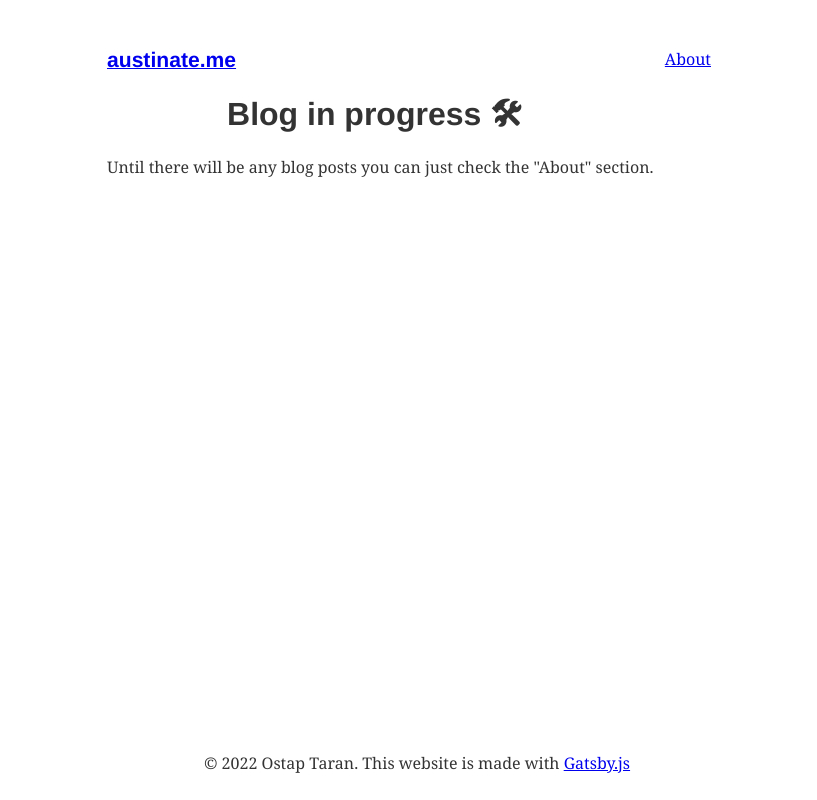
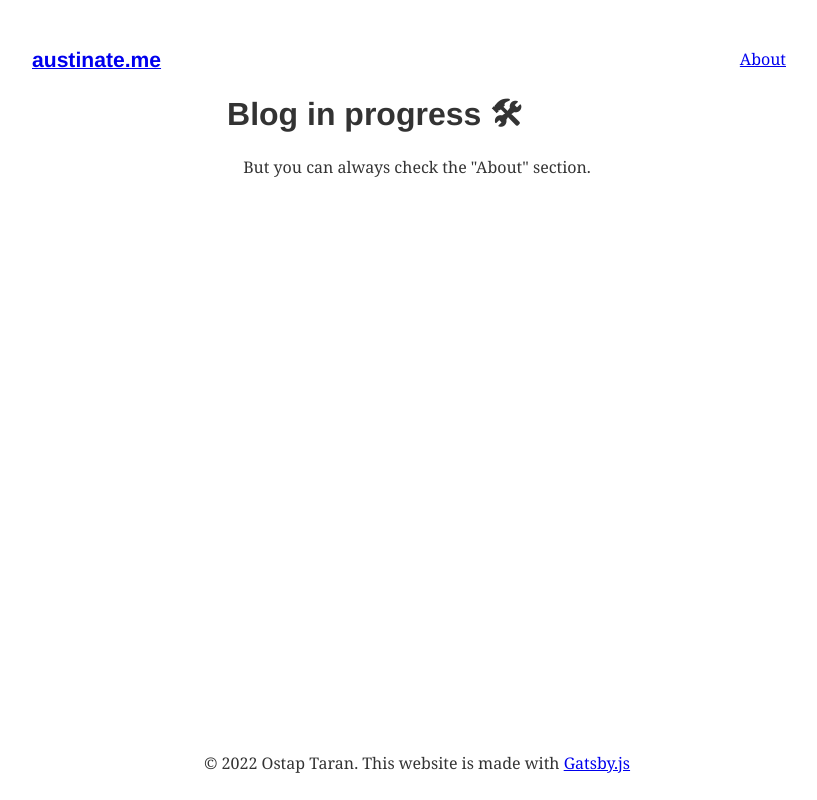
Before and after one commit to Austinate/austinate.github.io, a Gatsby site: page / in a window 1280 px wide. Shown: the whole page, without its empty margins (223-1040 px from the left). Built offline with nearby package versions, Linux system fonts and the light colour scheme; Gatsby itself is replaced by a stand-in of ours; some packages are replaced by stand-ins of ours.

Commit message:
Layout updates

```diff
--- a/src/components/layout.js
+++ b/src/components/layout.js
@@ -4,7 +4,7 @@ import Header from "../components/header"
 import Footer from "../components/footer"
 import { useStaticQuery, graphql } from "gatsby"
 
-const MainLayout = props => {
+const MainLayout = (props) => {
   const data = useStaticQuery(
     graphql`
       query {
@@ -26,7 +26,7 @@ const MainLayout = props => {
       <div
         style={{
           margin: `3rem auto`,
-          maxWidth: 650,
+          maxWidth: 800,
           padding: "0 15px",
           minHeight: "82vh",
         }}
@@ -37,5 +37,5 @@ const MainLayout = props => {
       <Footer />
     </div>
   )
-};
-export default MainLayout;
+}
+export default MainLayout
--- a/src/pages/index.js
+++ b/src/pages/index.js
@@ -2,31 +2,38 @@ import React from "react"
 // import { Link, graphql } from "gatsby"
 import Layout from "../components/layout"
 
-// const MarkdownBlogPostPreview = props => (
+// const MarkdownBlogPostPreview = (props) => (
 //   <div>
 //     <div>
-//       <Link to={props.node.fields.slug} style={{ color: 'inherit' }}> {props.node.frontmatter.title}</Link>
-//       <p style={{ fontSize: "12pt" }}>{props.node.frontmatter.date}</p>
+//       <Link to={props.node.fields.slug} style={{ color: "inherit" }}>
+//         {" "}
+//         {props.node.frontmatter.title}
+//       </Link>
+//       <p style={{ fontSize: "10pt" }}>{props.node.frontmatter.date}</p>
 //     </div>
 //     <p>{props.node.excerpt}</p>
+//     <p style={{ textAlign: "center", opacity: 0.3 }}>↩︎</p>
 //   </div>
 // )
 
 const mainLayout = ({ data }) => (
   <Layout>
-    <h1 style={{ textAlign: 'center' }}>
+    <h1 style={{ textAlign: "center" }}>
       Blog in progress{" "}
       <span role="img" aria-label="tools emoji">
         🛠
       </span>
     </h1>
-    Until there will be any blog posts you can just check the "About" section.
+    <p style={{ textAlign: "center" }}>
+      But you can always check the "About" section.
+    </p>
+    {/* <h1 style={{ textAlign: "center" }}>Blog</h1> */}
     {/* {data.allMarkdownRemark.edges.map(({ node }) => (
       <MarkdownBlogPostPreview key={node.id} node={node} />
     ))} */}
   </Layout>
-);
-export default mainLayout;
+)
+export default mainLayout
 
 // export const query = graphql`
 //   query {
```
Also changed, not shown: src/templates/blog-post.js (+5 -4 lines), src/blog/first-post.md (line endings or trailing spaces).
